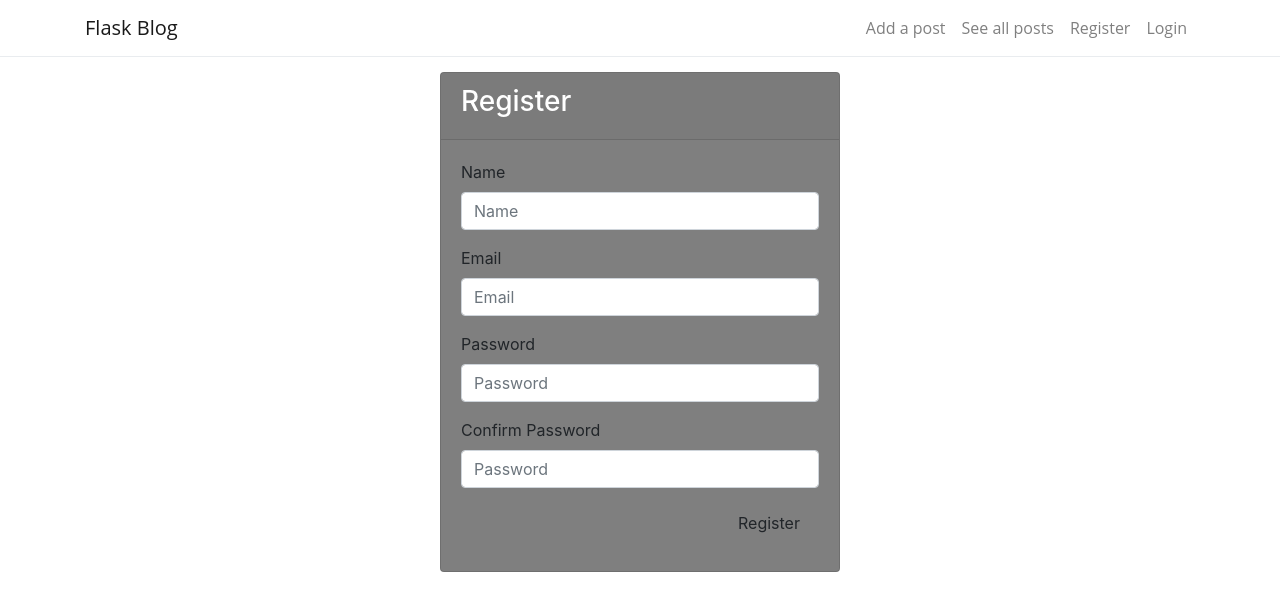
After one commit to valentinavlad/BlogAppWithFlask, a Flask app: template BlogApp/templates/register.html in a window 1280 px wide. The commit adds this page. Shown: the top 611 px of the page. Run offline with Flask 2, Linux system fonts and the light colour scheme; the template is opened without the code that fills it, so the values that code supplies are empty; some libraries are stand-ins or nearby versions; some web fonts are replaced.

Commit message:
Added hash to password

```diff
--- a/BlogApp/repository/database_users_repo.py
+++ b/BlogApp/repository/database_users_repo.py
@@ -1,4 +1,5 @@
 import psycopg2
+from werkzeug.security import generate_password_hash
 from models.user import User
 from setup.db_operations import DbOperations
 from repository.users_repo import UsersRepo
@@ -78,7 +79,7 @@ class DatabaseUsersRepo(UsersRepo):
         sql = """INSERT INTO users(name, email, password,
                         created_at,modified_at)
                  VALUES(%s,%s,%s,%s,%s) RETURNING user_id;"""
-        record_to_insert = (user.name, user.email, user.password,
+        record_to_insert = (user.name, user.email, generate_password_hash(user.password),
                             user.created_at, user.modified_at)
         user_id = None
         try:
--- a/BlogApp/services/authentication.py
+++ b/BlogApp/services/authentication.py
@@ -1,5 +1,5 @@
 from flask import session, redirect, url_for
-
+from werkzeug.security import check_password_hash
 class Authentication:
 
     @staticmethod
@@ -8,7 +8,7 @@ class Authentication:
         user = repo.check_user_exists(email)
         if user is None:
             error = "This user is not registered"
-        if email != user.email or password != user.password:
+        if email != user.email or not check_password_hash(user.password, password):
             error = 'Invalid credentials.'
         return error, user
 
--- a/BlogApp/templates/navigation.html
+++ b/BlogApp/templates/navigation.html
@@ -21,7 +21,9 @@
                 <li class="nav-item">
                     <a class="nav-link" href="{{url_for('index.posts')}}">See all posts</a>
                 </li>
-
+                <li class="nav-item">
+                    <a class="nav-link" href="{{url_for('auth.register')}}">Register</a>
+                </li>
                 {% if session['user_id']  %}
                 <li class="nav-item">
                     <a class="nav-link" href="{{ url_for('auth.logout') }}">Log Out</a>
--- /dev/null
+++ b/BlogApp/templates/register.html
@@ -0,0 +1,50 @@
+<!DOCTYPE html>
+
+<html lang="en">
+{% include 'head.html' %}
+
+<body>
+    {% include 'navigation.html' %}
+    <div class="container mt-5">
+        <div class="d-flex justify-content-center h-100">
+            <div class="card register-card" style="height:500px">
+                <div class="card-header">
+                    <h3>Register</h3>
+                </div>
+                <div class="card-body">
+                    {% with messages = get_flashed_messages() %}
+                    {% if messages %}
+                    {% for message in messages %}
+                    <p>{{message}}</p>
+                    {% endfor %}
+                    {% endif %}
+                    {% endwith %}
+                    <form method="POST" action="">
+                        <div class="form-group">
+                            <label for="name">Name</label>
+                            <input type="text" class="form-control" placeholder="Name" name="name" id="name">
+
+                        </div>
+                        <div class="form-group">
+                            <label for="email">Email</label>
+                            <input type="email" class="form-control" placeholder="Email" name="email" id="email">
+
+                        </div>
+                        <div class="form-group">
+                            <label for="password">Password</label>
+                            <input type="password" class="form-control" placeholder="Password" name="password" id="password">
+                        </div>
+                        <div class="form-group">
+                            <label for="cf_password">Confirm Password</label>
+                            <input type="password" class="form-control" placeholder="Password" name="cf_password" id="cf_password">
+                        </div>
+                        <div class="form-group">
+                            <input type="submit" value="Register" class="btn float-right login_btn">
+                        </div>
+                    </form>
+                </div>
+            </div>
+        </div>
+    </div>
+</body>
+</html>
```
Also changed, not shown: BlogApp/views/login_view.py (+24 -1 lines), 1 other file.
